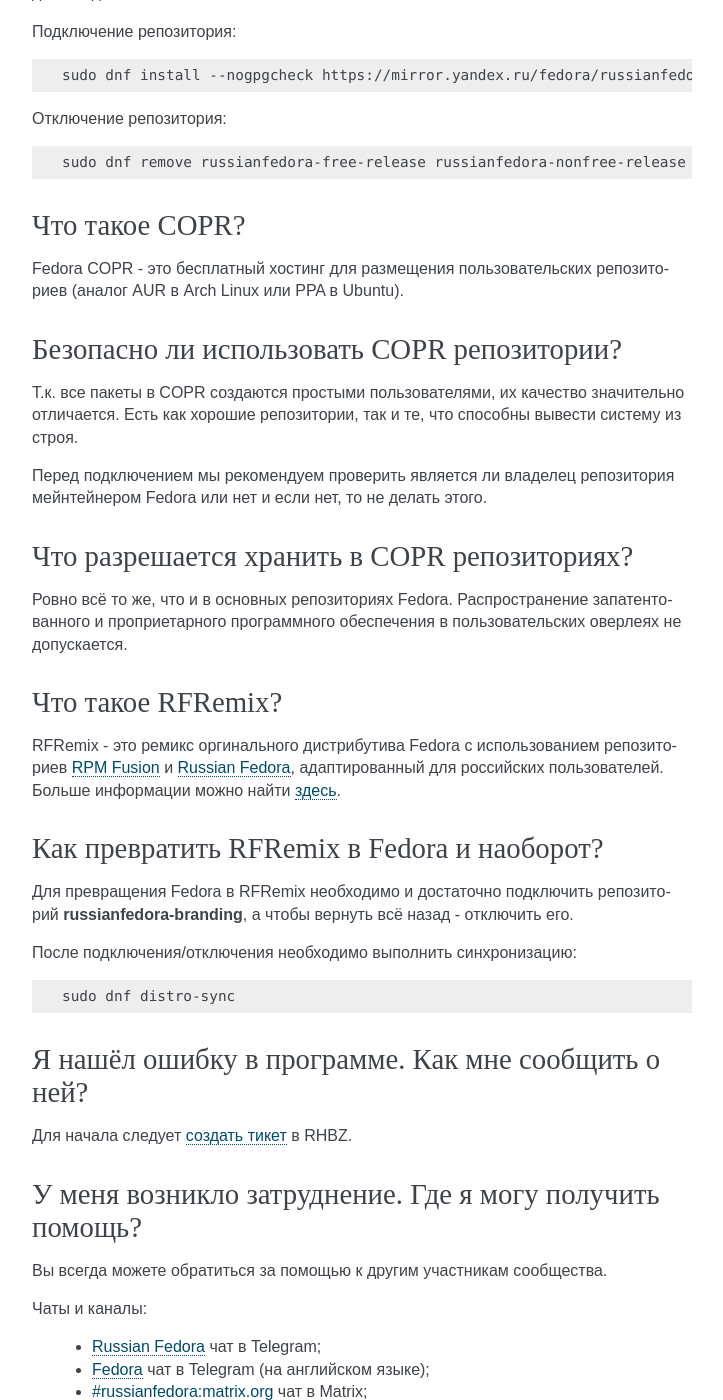
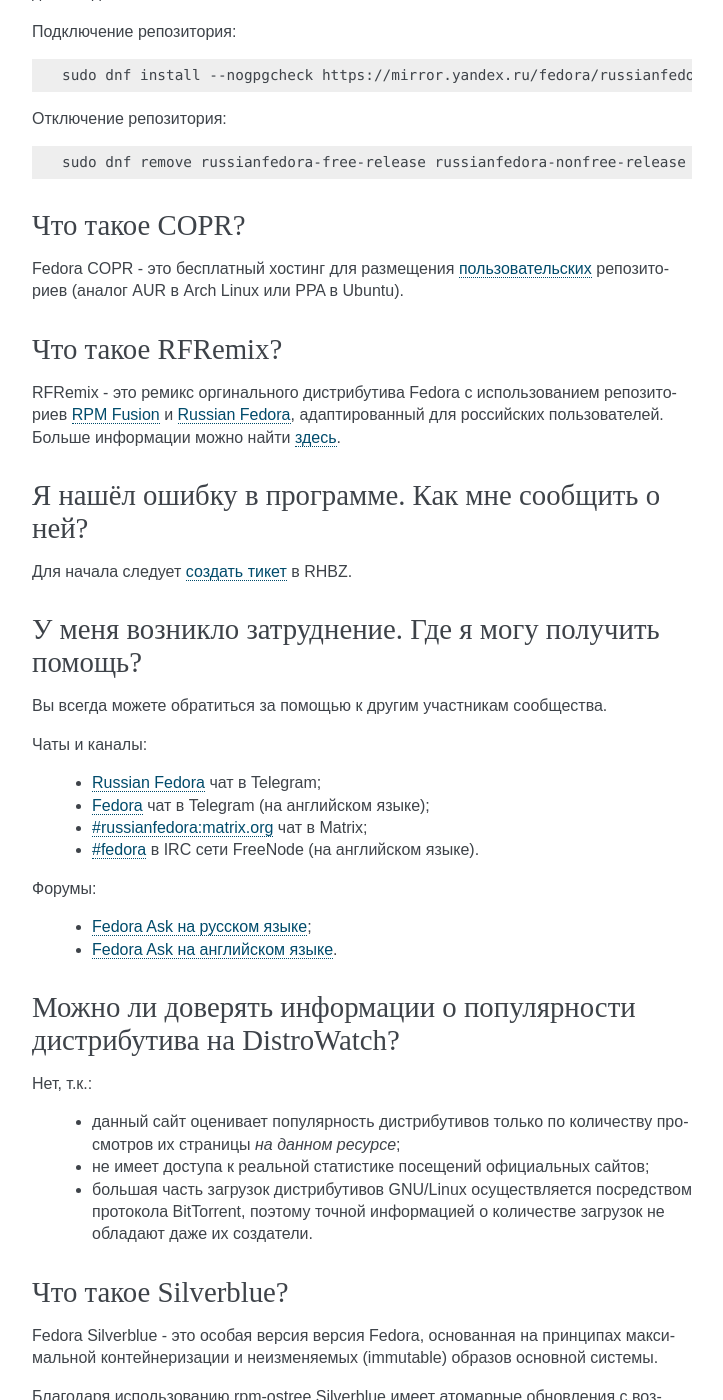
Before and after one commit to RussianFedora/FAQ, a Sphinx documentation site: the page built from source/generic-info.rst, in a window 1280 px wide and 1400 px high, scrolled down 2157 px. Shown: the whole window, without its empty margins (388-1111 px from the left). Built offline with Sphinx 7.4.7, drawn with Linux system fonts in a browser that asks for light colours; some of the changed text lies outside the part shown.

Commit message:
Moved some questions from generic-info.

```diff
--- a/source/generic-info.rst
+++ b/source/generic-info.rst
@@ -151,25 +151,7 @@
 Что такое COPR?
 ==================
 
-Fedora COPR - это бесплатный хостинг для размещения пользовательских репозиториев (аналог AUR в Arch Linux или PPA в Ubuntu).
-
-.. index:: repository, copr, overlay, third-party
-.. _copr-use:
-
-Безопасно ли использовать COPR репозитории?
-===============================================
-
-Т.к. все пакеты в COPR создаются простыми пользователями, их качество значительно отличается. Есть как хорошие репозитории, так и те, что способны вывести систему из строя.
-
-Перед подключением мы рекомендуем проверить является ли владелец репозитория мейнтейнером Fedora или нет и если нет, то не делать этого.
-
-.. index:: repository, copr, overlay
-.. _copr-legal:
-
-Что разрешается хранить в COPR репозиториях?
-================================================
-
-Ровно всё то же, что и в основных репозиториях Fedora. Распространение запатентованного и проприетарного программного обеспечения в пользовательских оверлеях не допускается.
+Fedora COPR - это бесплатный хостинг для размещения :ref:`пользовательских <copr-use>` репозиториев (аналог AUR в Arch Linux или PPA в Ubuntu).
 
 .. index:: distribution, russianfedora, rfremix
 .. _rfremix:
@@ -178,20 +160,6 @@
 ======================
 
 RFRemix - это ремикс оргинального дистрибутива Fedora с использованием репозиториев :ref:`RPM Fusion <rpmfusion>` и :ref:`Russian Fedora <russian-fedora>`, адаптированный для российских пользователей. Больше информации можно найти `здесь <https://ru.fedoracommunity.org/stories/rfremix/>`__.
-
-.. index:: distribution, russianfedora, rfremix
-.. _rfremix-to-fedora:
-
-Как превратить RFRemix в Fedora и наоборот?
-===============================================
-
-Для превращения Fedora в RFRemix необходимо и достаточно подключить репозиторий **russianfedora-branding**, а чтобы вернуть всё назад - отключить его.
-
-После подключения/отключения необходимо выполнить синхронизацию:
-
-.. code-block:: text
-
-    sudo dnf distro-sync
 
 .. index:: bug report, report, bug
 .. _bug-report:
```
Also changed, not shown: source/development.rst (+8 -0 lines), source/package-manager.rst (+25 -0 lines).
